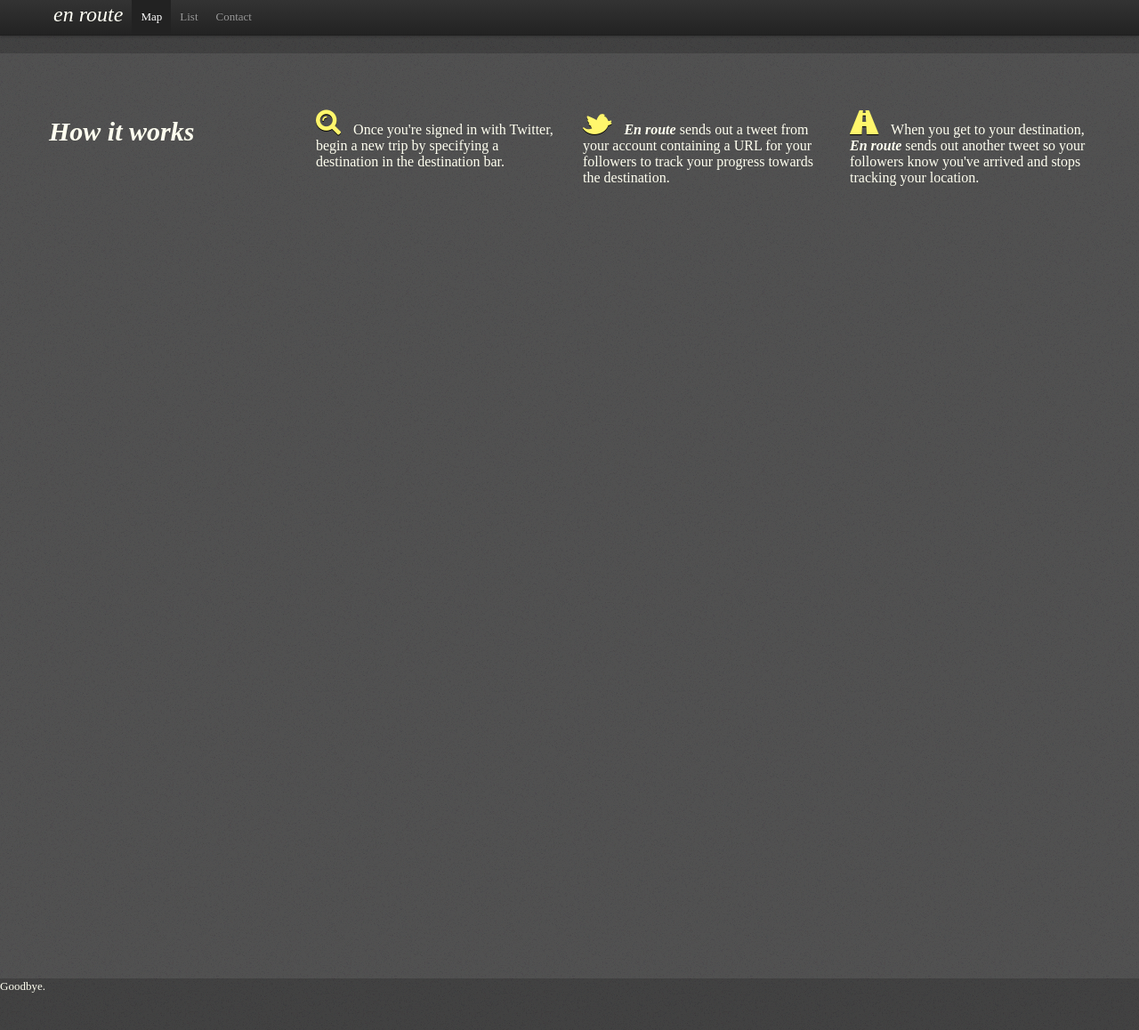
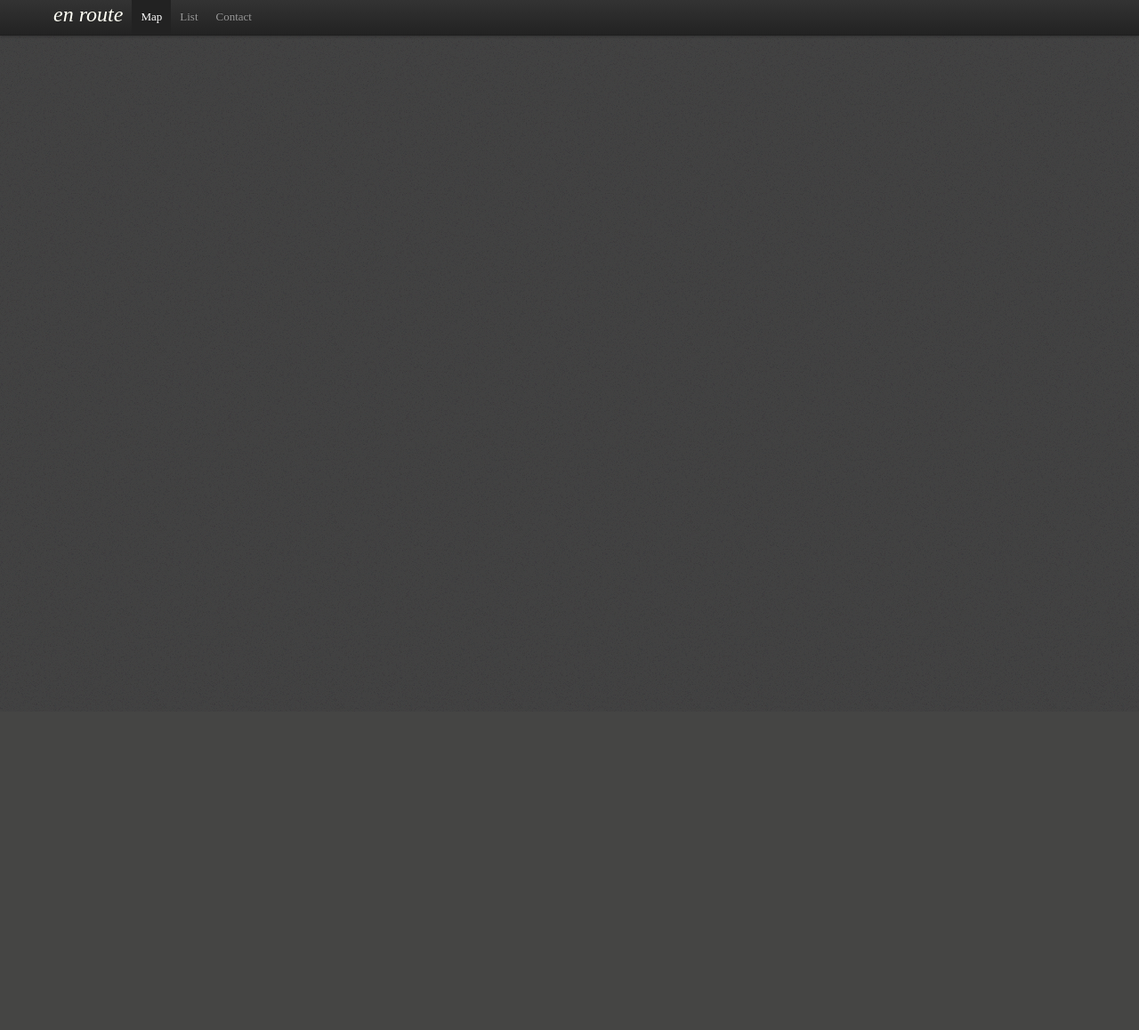
Before and after one commit to BenjaminMalley/enroute, a Flask app: template templates/base.html in a window 1280 px wide. Shown: the whole page at 89% size. After the commit the page ends 798 px from the top, so only its background shows below. Run offline with Flask 2, Linux system fonts and the light colour scheme; the template is opened without the code that fills it, so the values that code supplies are empty; parts of the project's set-up code (start-up, migrations or seed data) failed here and were passed over; some libraries are stand-ins or nearby versions.

Commit message:
moved index.html out of container div and into body

```diff
--- a/static/css/style.css
+++ b/static/css/style.css
@@ -23,7 +23,8 @@ body {
   background-image: url("/static/img/bg.png");
   background-repeat: repeat;
   background-position: 0px 0px;
-
+  height: 1000px; /* TODO */
+  background-color: #444;
 }
 a {
   /*color: #0088cc;*/
--- a/templates/base.html
+++ b/templates/base.html
@@ -52,24 +52,7 @@
       </div>
     </div>
 
-    <div class="container">
-		{% block content %}{% endblock %}
-	</div>
-	<div class="img-rep top-pad" style="height: 1000px; background-color: #444;">
-	<div class="container">
-
-	<div class="row" style="padding-top: 30px; padding-bottom: 20px;">
-		<div class="span3"><h1><i>How it works</i></h1></div>
-		<div class="span3" style="font-size: 16px;"><i class="icon-search icn-leader yellow out"></i> Once you're signed in with Twitter, begin a new trip by specifying a destination in the destination bar.</div>
-		<div class="span3" style="font-size: 16px;"><i class="icon-twitter icn-leader yellow out"></i> <strong><em>En route</em></strong> sends out a tweet from your account containing a URL for your followers to track your progress towards the destination.</div>
-		<div class="span3" style="font-size: 16px;"><i class="icon-road icn-leader yellow out"></i> When you get to your destination, <strong><em>En route</em></strong> sends out another tweet so your followers know you've arrived and stops tracking your location.</div>
-	</div>
-	</div>
-	</div>
-	<footer>
-		Goodbye.
-	</footer>
-
+	{% block body %}{% endblock %}
 	{% with messages = get_flashed_messages() %}
 		{% if messages %}
 			<div id='messages'>
@@ -81,7 +64,6 @@
 			</div>
 		{% endif %}
 	{% endwith %}
-{% block body %}{% endblock %}
 	<script src="https://ajax.googleapis.com/ajax/libs/jquery/1.7.2/jquery.js"></script>
     <script src="static/js/bootstrap.js"></script>
 
```
Also changed, not shown: templates/index.html (+27 -8 lines). Lines whose indentation alone changed are shown as unchanged.
